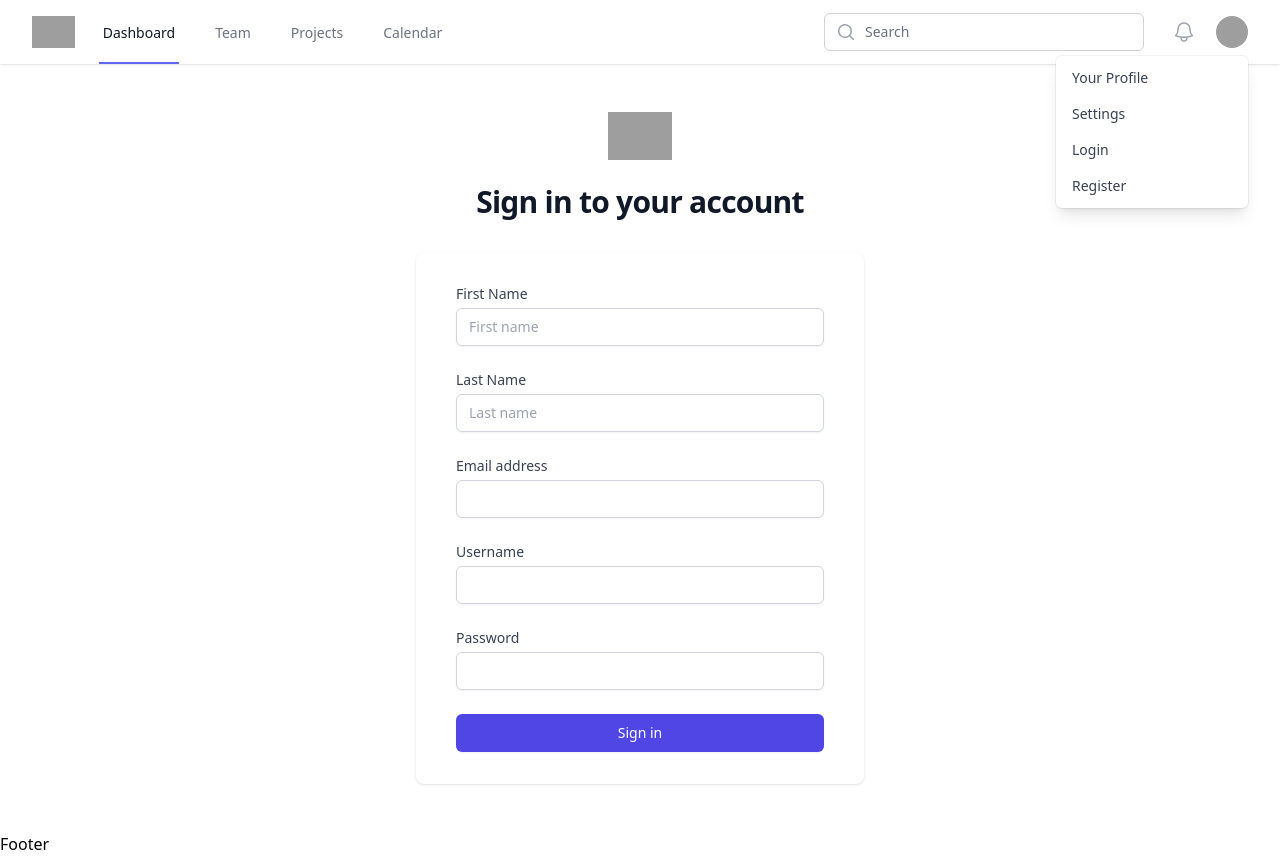
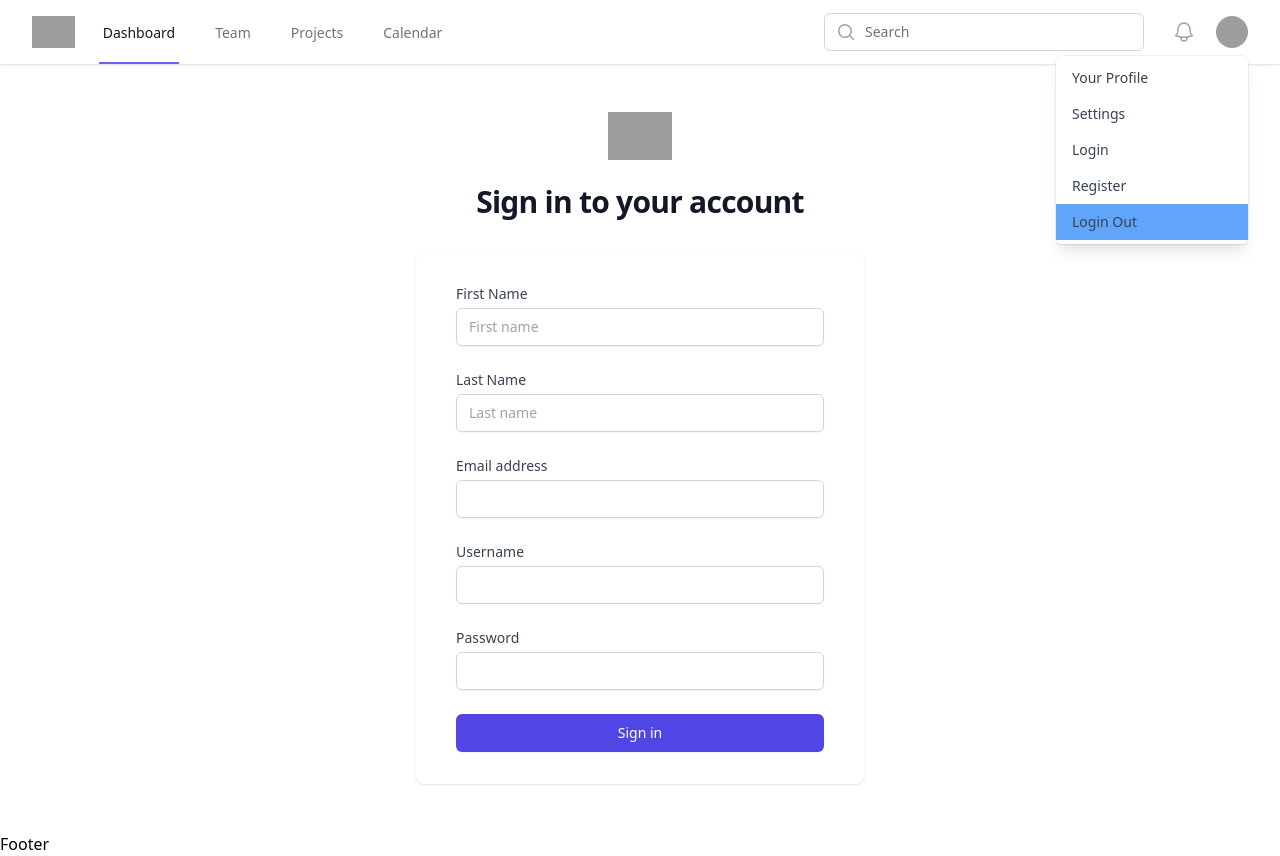
Before and after one commit to ruarim/pathfinder-frontend, a Next.js app: page /register in a window 1280 px wide. Both pictures are taken after a click on the button "Open user menu". Built offline with nearby package versions, Linux system fonts and the light colour scheme; grey boxes are pictures that could not be loaded.

Commit message:
basic logout working

```diff
--- a/components/Header.tsx
+++ b/components/Header.tsx
@@ -3,8 +3,10 @@ import { Disclosure, Menu, Transition } from "@headlessui/react";
 import { MagnifyingGlassIcon } from "@heroicons/react/20/solid";
 import { Bars3Icon, BellIcon, XMarkIcon } from "@heroicons/react/24/outline";
 import clsx from "clsx";
+import { useAuthContext } from "../hooks/context/useAuthContext";
 
 export default function Header() {
+  const { logout } = useAuthContext();
   return (
     <Disclosure as="nav" className="bg-white shadow">
       {({ open }) => (
@@ -168,10 +170,10 @@ export default function Header() {
                           </a>
                         )}
                       </Menu.Item>
-                      {/* <Menu.Item>
+                      <Menu.Item>
                         {({ active }) => (
                           <a
-                            href="#"
+                            onClick={logout}
                             className={clsx(
                               active ? "bg-gray-100" : "bg-blue-400",
                               "block px-4 py-2 text-sm text-gray-700"
@@ -180,7 +182,7 @@ export default function Header() {
                             Login Out
                           </a>
                         )}
-                      </Menu.Item> */}
+                      </Menu.Item>
                     </Menu.Items>
                   </Transition>
                 </Menu>
--- a/providers/AuthenticationProvider.tsx
+++ b/providers/AuthenticationProvider.tsx
@@ -1,29 +1,39 @@
+import { useRouter } from "next/router";
 import React, { createContext } from "react";
 
 type RegisterFunction = (data: RegisterResponse) => void;
+type LogoutFunction = () => void;
 
 interface AuthenticationContextInterface {
   registerHandler: RegisterFunction;
+  logout: LogoutFunction;
 }
 
 const AuthenticationContext = createContext<
   Partial<AuthenticationContextInterface>
 >({
   registerHandler: (data) => undefined,
+  logout: () => undefined,
 });
 
 function AuthenticationProvider({ children }: { children: React.ReactNode }) {
+  const router = useRouter();
   async function login() {}
 
-  async function registerHandler(data: RegisterResponse) {
+  function registerHandler(data: RegisterResponse) {
     localStorage.setItem("token", data.data.token ?? "");
+    router.push("/");
   }
 
-  async function logout() {}
+  function logout() {
+    localStorage.removeItem("token");
+    router.push("/");
+  }
   return (
     <AuthenticationContext.Provider
       value={{
         registerHandler,
+        logout,
       }}
     >
       {children}
```
